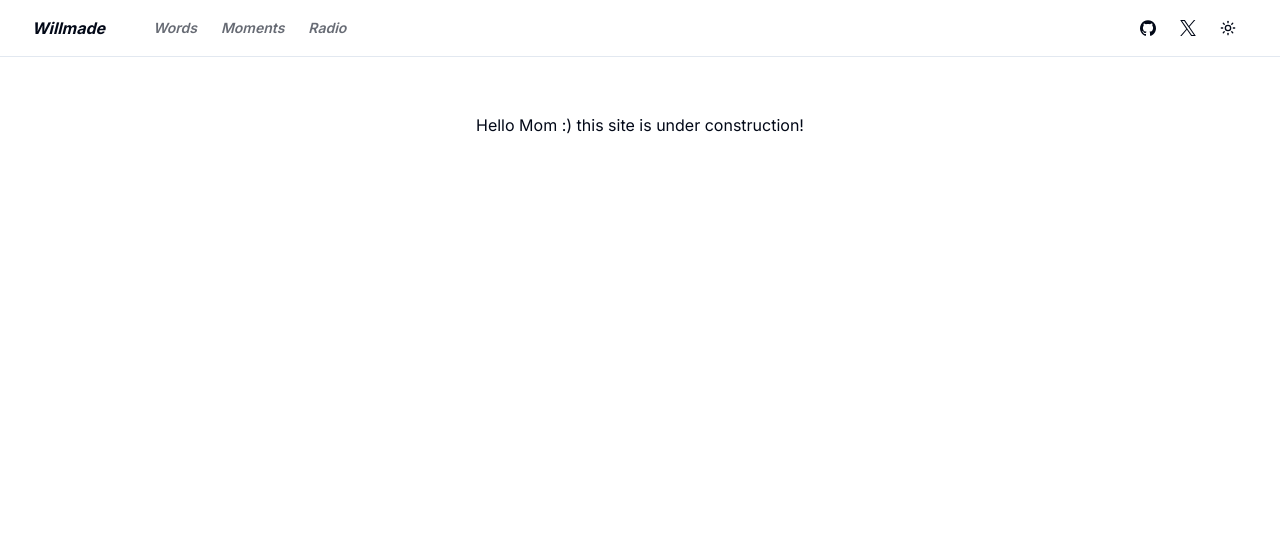
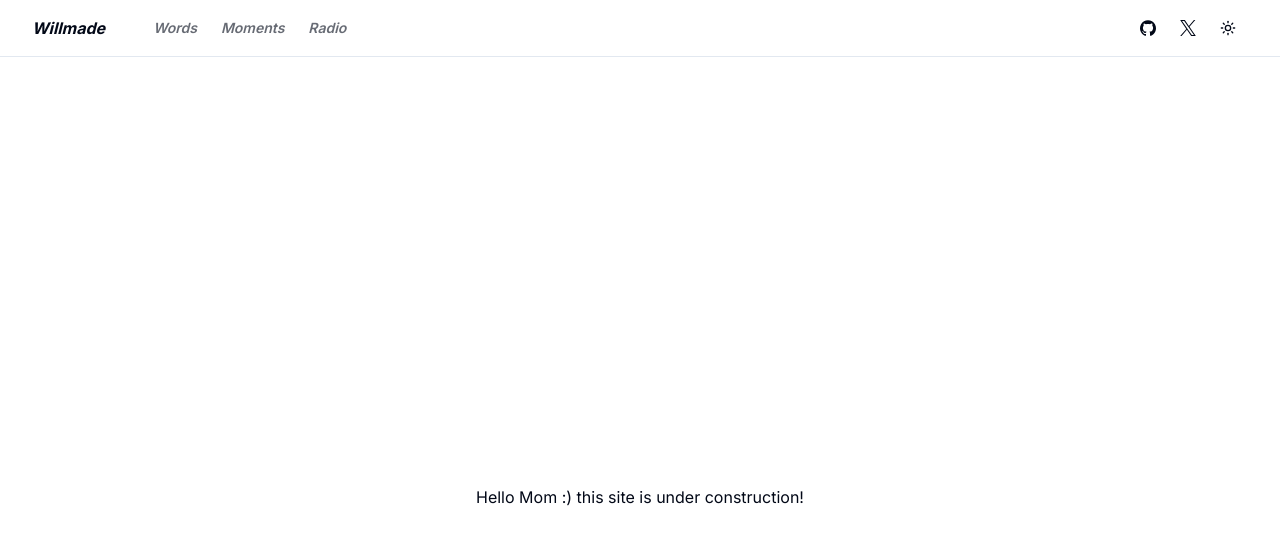
Before and after one commit to SwankSkywalker/willmade, a Next.js app: page / in a window 1280 px wide. Shown: the top 544 px of the page. Built offline with nearby package versions, Linux system fonts and the light colour scheme.

Commit message:
Chore: Change layout to grid + center content on page

```diff
--- a/src/app/page.tsx
+++ b/src/app/page.tsx
@@ -9,8 +9,8 @@ export default function Home() {
 
       {/* Main container for rest of page */}
       <div className="container max-w-4xl py-6 lg:py-10">
-        <div className="flex items-center gap-4 md:flex-row md:justify-between md:gap-8">
-          <div className="p-4 mx-auto content-center">Hello Mom :) this site is under construction!</div>
+        <div className="grid place-items-center h-screen">
+          <p className="p-4 mx-auto content-center">Hello Mom :) this site is under construction!</p>
         </div>
       </div>
     </>
```
